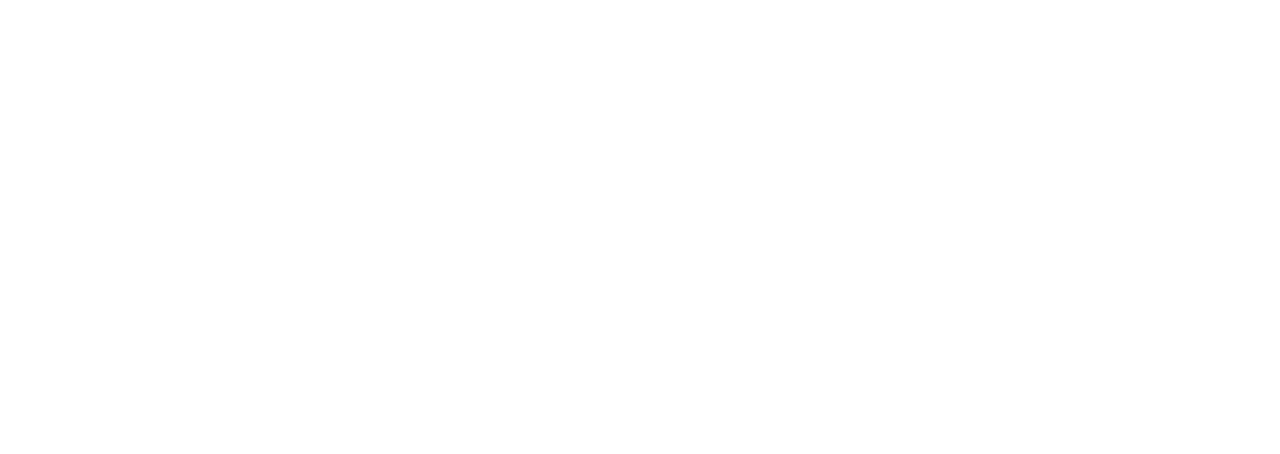
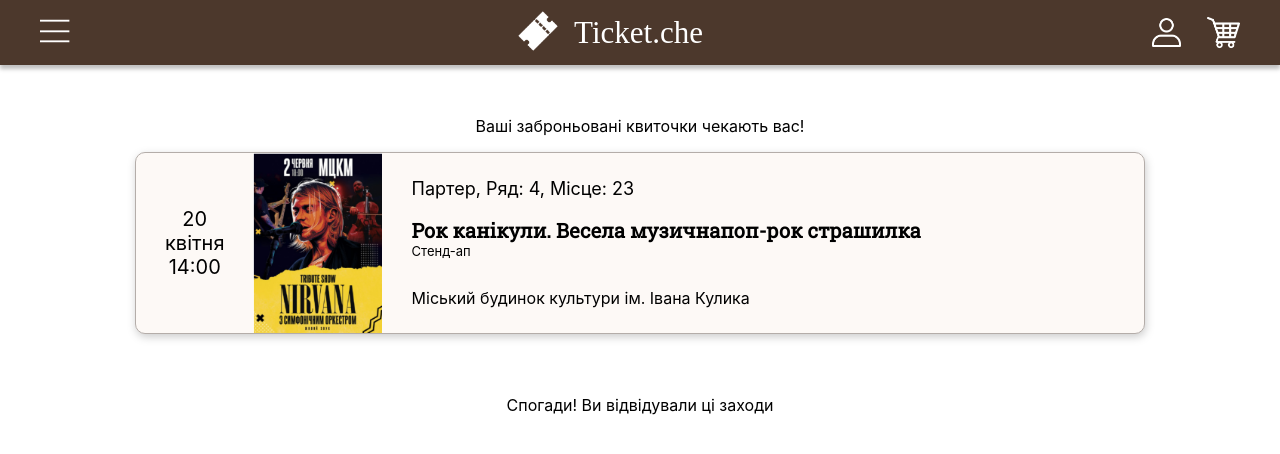
Before and after one commit to AnutkaGn/TicketBooker, a React (Create React App) app in the folder client/: page /user in a window 1280 px wide. Before the commit this address had no page. Shown: the top 454 px of the page. Built offline with nearby package versions, Linux system fonts and the light colour scheme; a web font is replaced by a local one.

Commit message:
Create user page

```diff
--- a/client/src/App.jsx
+++ b/client/src/App.jsx
@@ -2,6 +2,7 @@ import { BrowserRouter, Routes, Route } from 'react-router-dom';
 import HomePage from './pages/HomePage';
 import LogIn from './components/LogIn/LogIn';
 import SignUp from './components/SignUp/SignUp';
+import UserPage from './components/UserPage/UserPage';
 
 function App() {
   return (
@@ -12,6 +13,7 @@ function App() {
           <Route path='/about' element={<div>This page about concert</div>}/>
           <Route path='/logIn' element={<LogIn/>}/>
           <Route path='/signUp' element={<SignUp/>}/>
+          <Route path='/user' element={<UserPage/>}/>
         </Routes>
       </BrowserRouter>
     </div>
--- /dev/null
+++ b/client/src/components/UserPage/UserPage.jsx
@@ -0,0 +1,18 @@
+import React from 'react';
+import Header from '../common/Header/Header';
+import UserTicket from './UserTicket/UserTicket'
+import './userPage.css';
+
+const UserPage = () => {
+    return (
+        <div className='wrapper-user-page'>
+            <Header/>
+            <div style={{marginTop:'100px'}}></div>
+            <p className='user-page__text'>Ваші заброньовані квиточки чекають вас!</p>
+            <UserTicket/>
+            <p className='user-page__text'>Спогади! Ви відвідували ці заходи</p>
+        </div>
+    );
+}
+
+export default UserPage;
--- /dev/null
+++ b/client/src/components/UserPage/UserTicket/UserTicket.jsx
@@ -0,0 +1,26 @@
+import React from 'react';
+import './userTicket.css';
+//import moment from 'moment';
+//import 'moment/locale/uk';
+
+const UserTicket = () => {
+
+    //const formattedDate = moment(ticket.dateTime).locale('uk').format('D MMMM HH:mm');
+    //const dateParts = formattedDate.split(' ');
+    return (
+        <div className='ticket-card'>
+            <div className='ticket-card__date'><span>20</span><span>квітня</span><span>14:00</span></div>
+            <img src="assets/poster.png" alt="poster"/>
+            <div className='ticket-wrapper-information'>
+                <p className='ticket-card__floor-row-seat'> Партер, Ряд: 4, Місце: 23</p>
+                <p className='ticket-card__name'>Рок канікули. Весела музичнапоп-рок страшилка</p>
+                <p className='ticket-card__type'>Стенд-ап</p>
+                <p className='ticket-card__venue'>Міський будинок культури ім. Івана Кулика</p>
+            </div>
+
+        </div>
+
+    );
+}
+
+export default UserTicket;
--- /dev/null
+++ b/client/src/components/UserPage/UserTicket/userTicket.css
@@ -0,0 +1,53 @@
+.ticket-card{
+    display: flex;
+    flex-direction: row;
+    align-items: center;
+    margin-bottom: 45px;
+    width: 1008px;
+    height: 180px;
+    background-color: #FDF9F6;
+    border-radius: 10px;
+    border: 1px solid #B4ADA9;
+    filter: drop-shadow(1px 3px 4px rgba(0, 0, 0, 0.20));
+}
+.ticket-card__date{
+    display: flex;
+    flex-direction: column;
+    margin: 0 29px;
+    color: #000;
+    text-align: center;
+    font-size: 20px;
+    font-weight: 400;
+}
+.ticket-card > img{
+    height: 180px;
+}
+.ticket-wrapper-information{
+    display: flex;
+    flex-direction: column;
+    width: 680px;
+    margin-left: 30px;
+}
+.ticket-card__floor-row-seat{
+    color: #000;
+    font-size: 18px;
+    margin-top: 30px;
+}
+.ticket-card__name{
+    color: #000;
+    font-family: "Roboto Slab";
+    font-size: 20px;
+    font-weight: 700;
+    margin-top: 0px;
+}
+.ticket-card__type{
+    color: #000;
+    font-size: 13px;
+    margin-top: -20px;
+}
+.ticket-card__venue{
+    color: #000;
+    font-size: 16px;
+    font-weight: 400;
+    margin-bottom: 30px;
+}
--- /dev/null
+++ b/client/src/components/UserPage/userPage.css
@@ -0,0 +1,5 @@
+.wrapper-user-page{
+    display: flex;
+    flex-direction: column;
+    align-items: center;
+}
```
